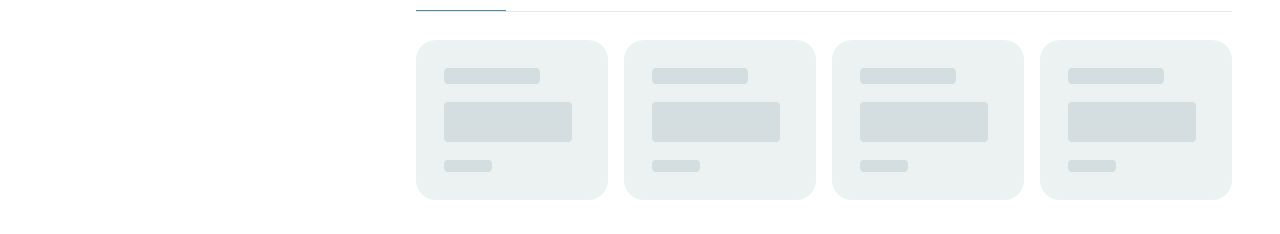
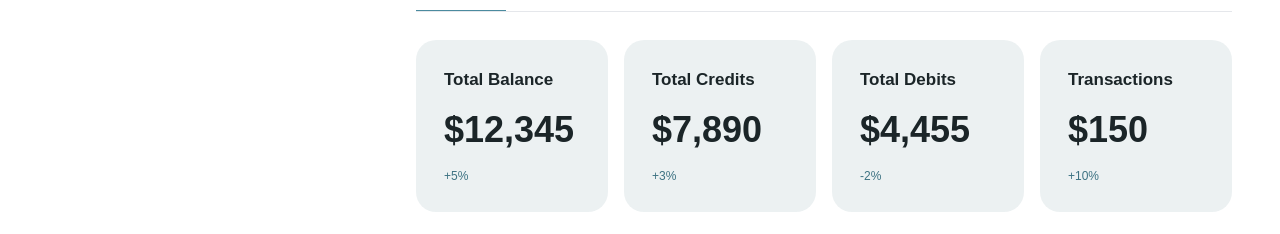
Before and after one commit to notRadioOpaque/fintrack, a Next.js app: page / in a window 1280 px wide. Shown: the part 250-484 px from the top of the page. Built offline with nearby package versions, Linux system fonts and the light colour scheme; some icons are missing.

Commit message:
fix: update loading state for summary cards to false

```diff
--- a/src/components/dashboard-summary.tsx
+++ b/src/components/dashboard-summary.tsx
@@ -33,7 +33,7 @@ const DashboardSummary = ({ summary }: SummaryGroupProps) => {
   return (
     <div className="grid sm:grid-cols-2 lg:grid-cols-4 gap-4">
       {cards.map((card, idx) => (
-        <SummaryCard key={idx} {...card} isLoading={true} />
+        <SummaryCard key={idx} {...card} isLoading={false} />
       ))}
     </div>
   );
```
